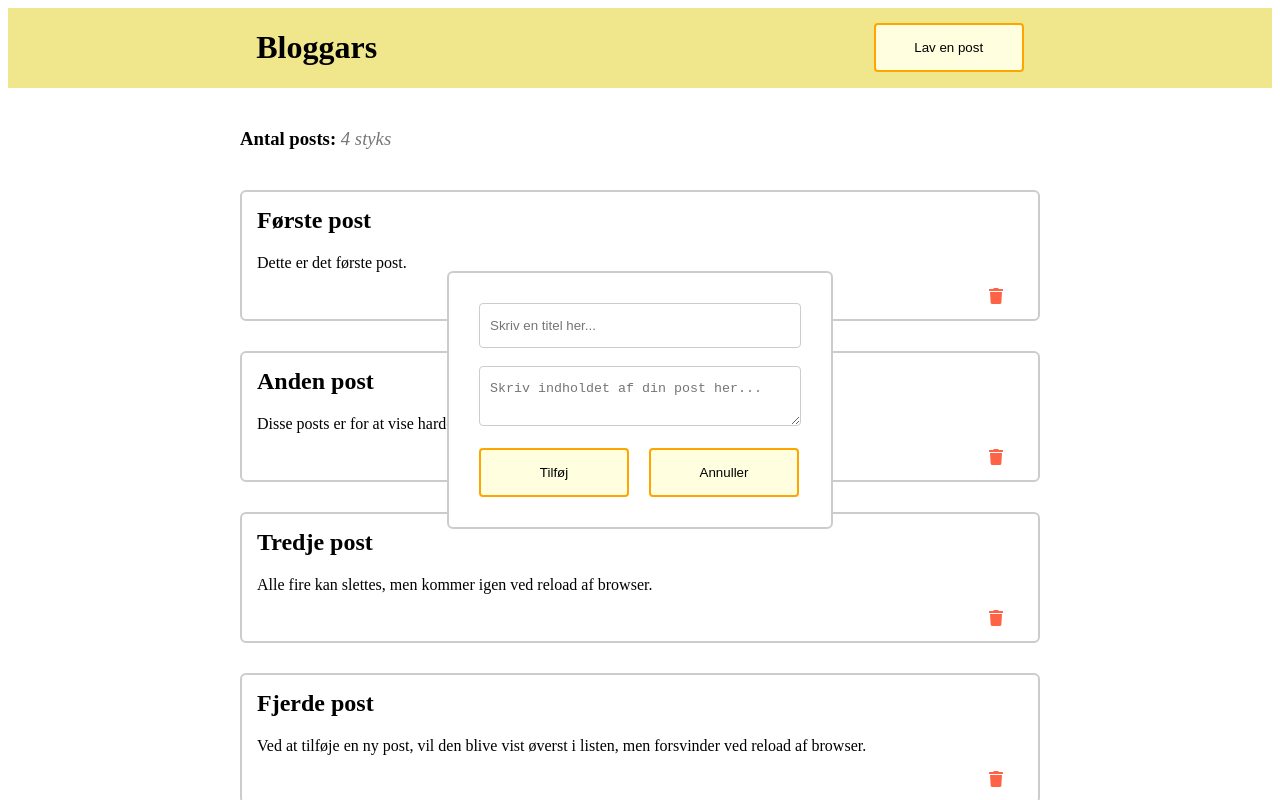
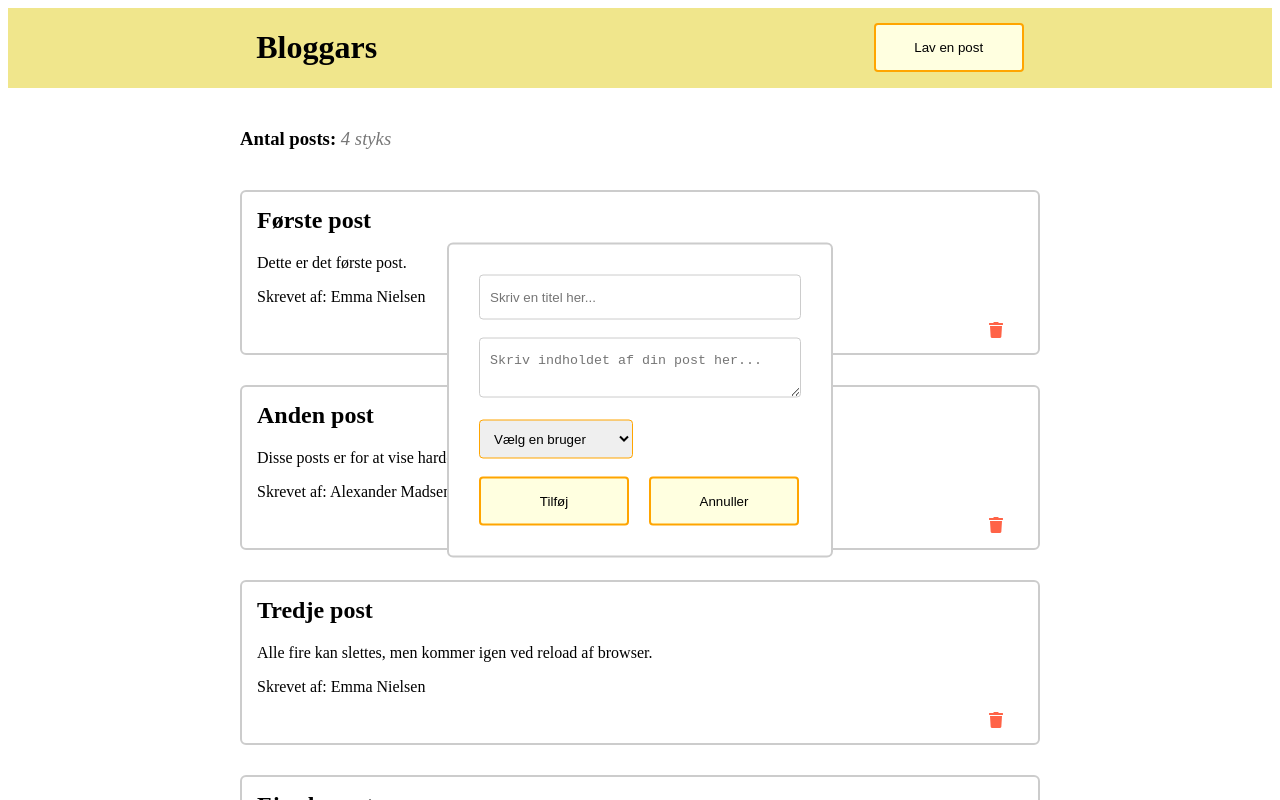
Before and after one commit to SofNyb/redux, a React (Create React App) app: page / in a window 1280 px wide. Both pictures are taken after a click on the button "Lav en post". Shown: the top 800 px of the page. Built offline with nearby package versions, Linux system fonts and the light colour scheme.

Commit message:
Nu bliver bruger udskrevet på initialposts, samt tilføjet til nye posts

```diff
--- a/src/App.css
+++ b/src/App.css
@@ -105,3 +105,9 @@ footer {
 .add {
   margin-right: 20px;
 }
+
+select {
+  padding: 10px;
+  border: 1px solid orange;
+  border-radius: 4px;
+}
--- a/src/app/store.js
+++ b/src/app/store.js
@@ -1,9 +1,11 @@
 import { configureStore } from "@reduxjs/toolkit";
 
 import postsReducer from "../features/posts/postSlice";
+import usersReducer from "../features/users/usersSlice";
 
 export const store = configureStore({
   reducer: {
     posts: postsReducer,
+    users: usersReducer,
   },
 });
--- a/src/features/posts/AddPostForm.js
+++ b/src/features/posts/AddPostForm.js
@@ -10,17 +10,20 @@ const AddPostForm = ({ closeModal }) => {
 
   const [title, setTitle] = useState("");
   const [body, setBody] = useState("");
+  const [userId, setUserId] = useState(""); // [1, 2, 3, 4
   const [error, setError] = useState(null);
 
   const onTitleChanged = (e) => setTitle(e.target.value);
   const onBodyChanged = (e) => setBody(e.target.value);
+  const onUserIdChanged = (e) => setUserId(e.target.value);
 
   const onSavePostClicked = () => {
-    if (title.trim() !== "" && body.trim() !== "") {
-      dispatch(postAdded(title, body));
+    if (title.trim() !== "" && body.trim() !== "" && userId !== "") {
+      dispatch(postAdded(title, body, userId));
 
       setTitle(""); //denne linje og dem under sætter staten tilbage til tom
       setBody("");
+      setUserId("");
       setError(null);
       closeModal();
     } else {
@@ -49,6 +52,17 @@ const AddPostForm = ({ closeModal }) => {
       />
       <br />
       <br />
+      <select id="users" value={userId} onChange={onUserIdChanged}>
+        <option value="" disabled>
+          Vælg en bruger
+        </option>
+        <option value="1">Emma Nielsen</option>
+        <option value="2">Alexander Madsen</option>
+        <option value="3">Lucas Pedersen</option>
+        <option value="4">Isabella Andersen</option>
+      </select>
+      <br />
+      <br />
       <button className="add" type="button" onClick={onSavePostClicked}>
         Tilføj
       </button>
--- a/src/features/posts/PostsList.js
+++ b/src/features/posts/PostsList.js
@@ -1,21 +1,27 @@
 import { useDispatch, useSelector } from "react-redux";
 import { postDeleted, selectAllPosts } from "./postSlice";
+import { selectAllUsers } from "../users/usersSlice";
 
 const PostsList = () => {
   const dispatch = useDispatch();
   const posts = useSelector(selectAllPosts); // selectorens bruges med state og posts
+  const users = useSelector(selectAllUsers);
 
   const handleDeletePost = (id) => {
     dispatch(postDeleted(id));
   };
 
   //definering af rendered ordered posts
-  const renderedPosts = posts.map((post) => (
+  const renderedPosts = posts.map((post) => {
+    const user = users.find((user) => user.userId === post.userId);
+    //finder brugeren, som har samme id som postens userId
+    return (
       <li key={post.id}>
         {/*hver gang, der er en ny post, vil den lave en li med en key*/}
         <h2>{post.title}</h2>
         <p>{post.body.substring(0, 100)}</p>
         {/*hvis posten er over 100 tegn, bliver ikke alt vist*/}
+        {user && <p>Skrevet af: {user.name}</p>}
         <div>
           <i className="fas fa-edit"></i>
           <i
@@ -24,7 +30,8 @@ const PostsList = () => {
           ></i>
         </div>
       </li>
-  ));
+    );
+  });
 
   return <ul>{renderedPosts}</ul>;
 };
--- a/src/features/posts/postSlice.js
+++ b/src/features/posts/postSlice.js
@@ -1,25 +1,35 @@
 import { createSlice } from "@reduxjs/toolkit";
+
+import { selectAllUsers } from "../users/usersSlice";
 
 const initialState = [
   {
     id: "1",
     title: "Første post",
     body: "Dette er det første post.",
+    userId: "1",
+    // name: "Emma Nielsen",
   },
   {
     id: "2",
     title: "Anden post",
     body: "Disse posts er for at vise hardcoded initial state.",
+    userId: "2",
+    //name: "Alexander Madsen",
   },
   {
     id: "3",
     title: "Tredje post",
     body: "Alle fire kan slettes, men kommer igen ved reload af browser.",
+    userId: "1",
+    // name: "Emma Nielsen",
   },
   {
     id: "4",
     title: "Fjerde post",
     body: "Ved at tilføje en ny post, vil den blive vist øverst i listen, men forsvinder ved reload af browser.",
+    userId: "4",
+    // name: "Lucas Pedersen",
   },
 ];
 
@@ -31,11 +41,12 @@ const postSlice = createSlice({
       reducer(state, action) {
         state.push(action.payload);
       },
-      prepare(title, body) {
+      prepare(title, body, userId) {
         return {
           payload: {
             title,
             body,
+            userId,
           },
         };
       },
--- /dev/null
+++ b/src/features/users/usersSlice.js
@@ -0,0 +1,50 @@
+import { createSlice } from "@reduxjs/toolkit";
+
+const initialState = [
+  {
+    userId: "1",
+    name: "Emma Nielsen",
+  },
+  {
+    userId: "2",
+    name: "Alexander Madsen",
+  },
+  {
+    userId: "3",
+    name: "Lucas Pedersen",
+  },
+  {
+    userId: "4",
+    name: "Isabella Andersen",
+  },
+];
+
+const usersSlice = createSlice({
+  name: "users",
+  initialState,
+  /*reducers: {
+    userAdded: {
+      reducer(state, action) {
+        state.push(action.payload);
+      },
+      prepare(userId, name) {
+        return {
+          payload: {
+            userId,
+            name,
+          },
+        };
+      },
+    },
+  },*/
+});
+
+//ved at skrive sådan, kan vi sørge for ikke at skulle rette i alle steder, det bliver brugt, ved ændring af state.
+//Kun her skal det rettes
+export const selectAllUsers = (state) => state.users;
+
+//postAdded er en action, som kan bruges i andre filer
+//pga createSlice har lavet action creator function, bliver denne exporteret
+// export const { userAdded } = usersSlice.actions;
+
+export default usersSlice.reducer;
```
Also changed, not shown: 1 other file (tests, documents, lock files or other folders). Lines whose indentation alone changed are shown as unchanged.
